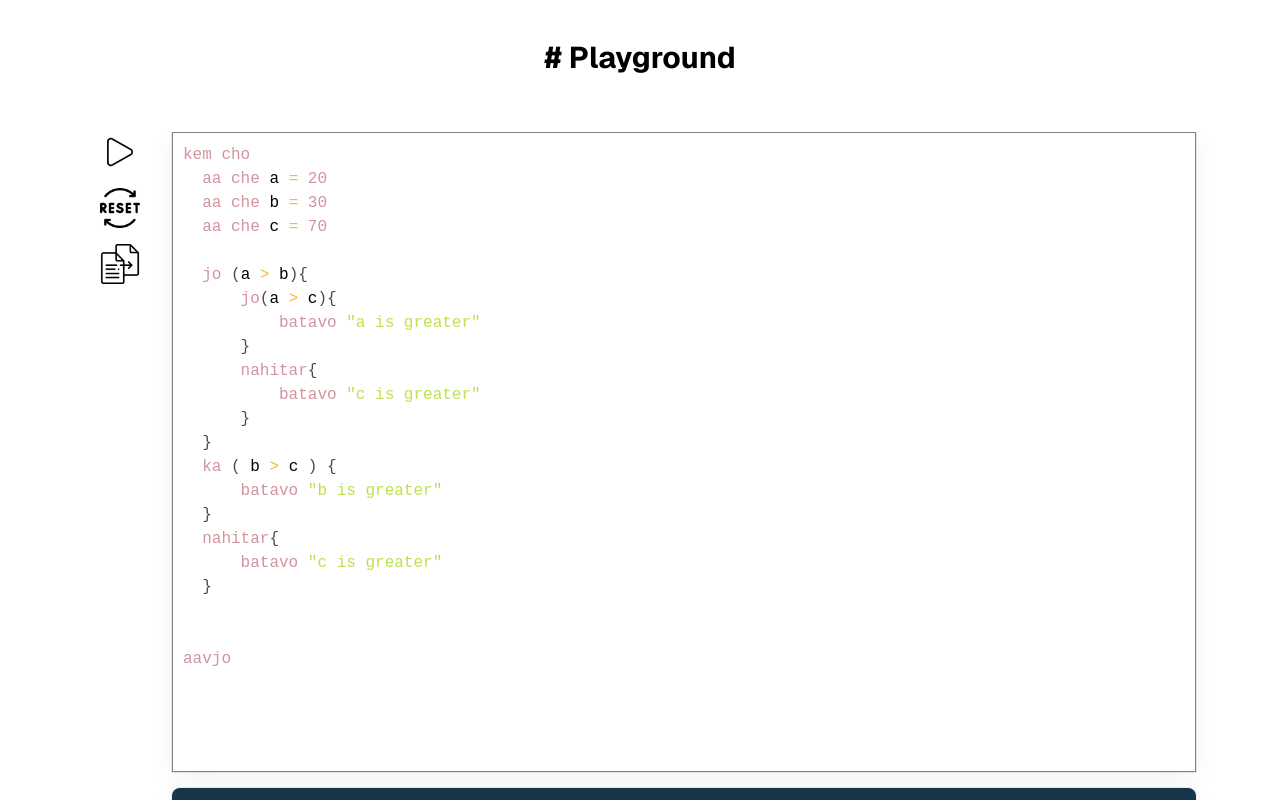
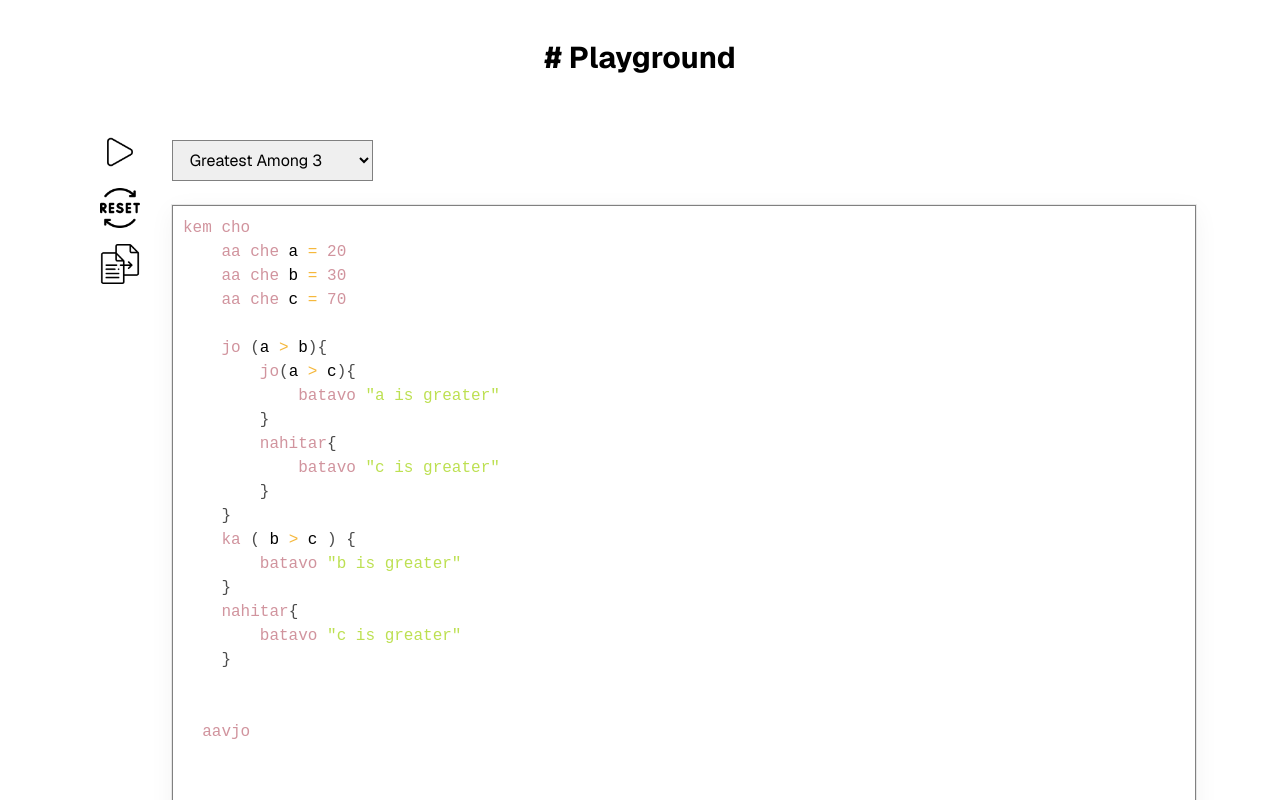
Before and after one commit to darshan-balar2400/kemcho_lang, a Next.js app: page / in a window 1280 px wide. Shown: the part 800-1600 px from the top of the page. Built offline with nearby package versions, Linux system fonts and the light colour scheme.

Commit message:
Added some new features

```diff
--- a/package.json
+++ b/package.json
@@ -15,7 +15,7 @@
     "@uiw/codemirror-themes": "^4.21.24",
     "@uiw/react-codemirror": "^4.21.24",
     "geist": "^1.2.2",
-    "kemcholang": "^1.1.9",
+    "kemcholang": "^1.1.10",
     "next": "14.1.0",
     "prismjs": "^1.29.0",
     "react": "^18",
--- a/src/CSS/Components/_play.scss
+++ b/src/CSS/Components/_play.scss
@@ -24,6 +24,21 @@
             // border:1px solid red;
 
             .editor_compiler{
+
+                .code_box{
+                    // border:1px solid red;
+
+                    .program_options{
+                        // border:1px solid blue;
+                        margin-bottom: 1rem;
+                        padding:0.5rem 0rem;
+
+                        select{
+                            border:1px solid gray;
+                            padding:0.5rem 0.8rem;
+                        }
+                    }
+                }
 
                 // border:1px solid blue;
                 display: grid;
--- a/src/Components/PlayGround/PlayGround.tsx
+++ b/src/Components/PlayGround/PlayGround.tsx
@@ -3,42 +3,20 @@
 import Image from "next/image";
 import execute from "kemcholang";
 import Link from "next/link";
-import { useState, useCallback } from "react";
+import { useState, useCallback,useEffect } from "react";
 
 import { highlight } from "prismjs";
 import { kemchoLangSyntax } from "./syntax";
 import Editor from "react-simple-code-editor";
-
+import programs from "./programs";
 import "prismjs/themes/prism-dark.css";
 const PlayGround = () => {
   const [result, setResult] = useState([] as string[]);
+  const[programType,setProgramType] = useState("greatest");
   const [loading, setLoading] = useState(false);
   const [err, setError] = useState("" as string);
 
-  const [value, setValue] = useState(
-    `kem cho
-  aa che a = 20
-  aa che b = 30
-  aa che c = 70
-
-  jo (a > b){
-      jo(a > c){
-          batavo "a is greater"
-      }
-      nahitar{
-          batavo "c is greater"
-      }
-  }
-  ka ( b > c ) {
-      batavo "b is greater"
-  }
-  nahitar{
-      batavo "c is greater"
-  }
-
-
-aavjo`
-  );
+  const [value, setValue] = useState(``);
   const onChange = useCallback((val: string) => {
     setValue(val);
   }, []);
@@ -58,14 +36,23 @@ aavjo`
     }
   };
 
+  const changeProgramType = (e:any) => {
+    setProgramType(e.target.value);
+  }
+
+  useEffect(() => {
+    setValue(programs[programType]);
+  },[programType]);
+
   const copyCode = () => {
-    navigator.clipboard.writeText(value)
+    navigator.clipboard
+      .writeText(value)
       .then(() => {
         // setCopied(true);
         // setTimeout(() => setCopied(false), 2000); // Reset copied state after 2 seconds
       })
-    .catch(err => console.error('Failed to copy:', err));
-  }
+      .catch((err) => console.error("Failed to copy:", err));
+  };
 
   const highlightWithLineNumbers = (input: string): string =>
     highlight(input, kemchoLangSyntax, "kemChoLang")
@@ -74,10 +61,7 @@ aavjo`
       .join("\n");
 
   return (
-    <div
-      className="playground_container"
-      id="playground_section"
-    >
+    <div className="playground_container" id="playground_section">
       <div className="content">
         <div className="title">
           <h1 className="text-3xl"># Playground</h1>
@@ -85,14 +69,16 @@ aavjo`
         <div className="body my-14">
           <div className="code_editor">
             <div className="options">
-              <Link href="#compiler"><button onClick={() => executeCode()}>
+              <Link href="#compiler">
+                <button onClick={() => executeCode()}>
                   <Image
                     src="/images/developer/run.png"
                     width={40}
                     height={50}
                     alt="Github"
                   />
-              </button></Link>
+                </button>
+              </Link>
 
               <button
                 onClick={() =>
@@ -119,6 +105,20 @@ aavjo`)
               </button>
             </div>
             <div className="editor_compiler">
+              <div className="code_box">
+                <div className="program_options">
+                   <div className="elem">
+                      {/* <span>Program : </span> */}
+                      <select value={programType} onChange={(e) => changeProgramType(e)}>
+                        <option value="greatest">Greatest Among 3</option>
+                        <option value="voting">Voting Eligible</option>
+                        <option value="sum">Sum</option>
+                        <option value="mul">Multiplication</option>
+                        <option value="calculate">Calculate Expression</option>
+                        <option value="empty">Empty</option>
+                      </select>
+                   </div>
+                </div>
                 <Editor
                   value={value}
                   onValueChange={(code: string) => onChange(code)}
@@ -131,7 +131,8 @@ aavjo`)
                     fontFamily: "monospace",
                     fontSize: 16,
                   }}
-              />
+                />{" "}
+              </div>
               <div className="compiler p-5" id="compiler">
                 {loading ? (
                   <p>... loading </p>
--- /dev/null
+++ b/src/Components/PlayGround/programs.tsx
@@ -0,0 +1,69 @@
+interface ProgramTypes {
+    [key: string]: string;
+}
+
+const programTypes: ProgramTypes = {
+    greatest: `kem cho
+    aa che a = 20
+    aa che b = 30
+    aa che c = 70
+
+    jo (a > b){
+        jo(a > c){
+            batavo "a is greater"
+        }
+        nahitar{
+            batavo "c is greater"
+        }
+    }
+    ka ( b > c ) {
+        batavo "b is greater"
+    }
+    nahitar{
+        batavo "c is greater"
+    }
+
+
+  aavjo`,
+  sum:`kem cho
+
+    aa che a = 10
+    aa che b = 20
+    aa che sum = a + b
+    batavo sum
+
+aavjo`,
+mul:`kem cho
+
+    aa che a = 10
+    aa che b = 20
+    aa che c = 30
+
+    aa che mul = 1
+    mul = a * b * c
+
+    batavo mul
+
+aavjo`,
+empty:`kem cho
+
+aavjo`,
+voting:`kem cho
+    aa che age = 17
+
+    jo (age > 18){
+        batavo "Your eligible for voting"
+    }
+    nahitar{
+        batavo "Your not eligible for voting"
+    }
+aavjo`,
+calculate:`kem cho
+
+    aa che cal = 10 + 20 * 2 - (5 * 5 - (20 * 2)) + (10*2) - (20 * 3) + 200
+    batavo cal
+
+aavjo`
+};
+
+export default programTypes;
--- a/src/app/index.css
+++ b/src/app/index.css
@@ -334,6 +334,14 @@ html {
   grid-template-columns: 1fr auto;
   gap: 1rem;
 }
+.playground_container .content .body .editor_compiler .code_box .program_options {
+  margin-bottom: 1rem;
+  padding: 0.5rem 0rem;
+}
+.playground_container .content .body .editor_compiler .code_box .program_options select {
+  border: 1px solid gray;
+  padding: 0.5rem 0.8rem;
+}
 @media (max-width: 1280px) {
   .playground_container .content .body .editor_compiler {
     grid-template-columns: 1fr;
```
Also changed, not shown: 2 other files (tests, documents, lock files or other folders). Lines whose indentation alone changed are shown as unchanged.
